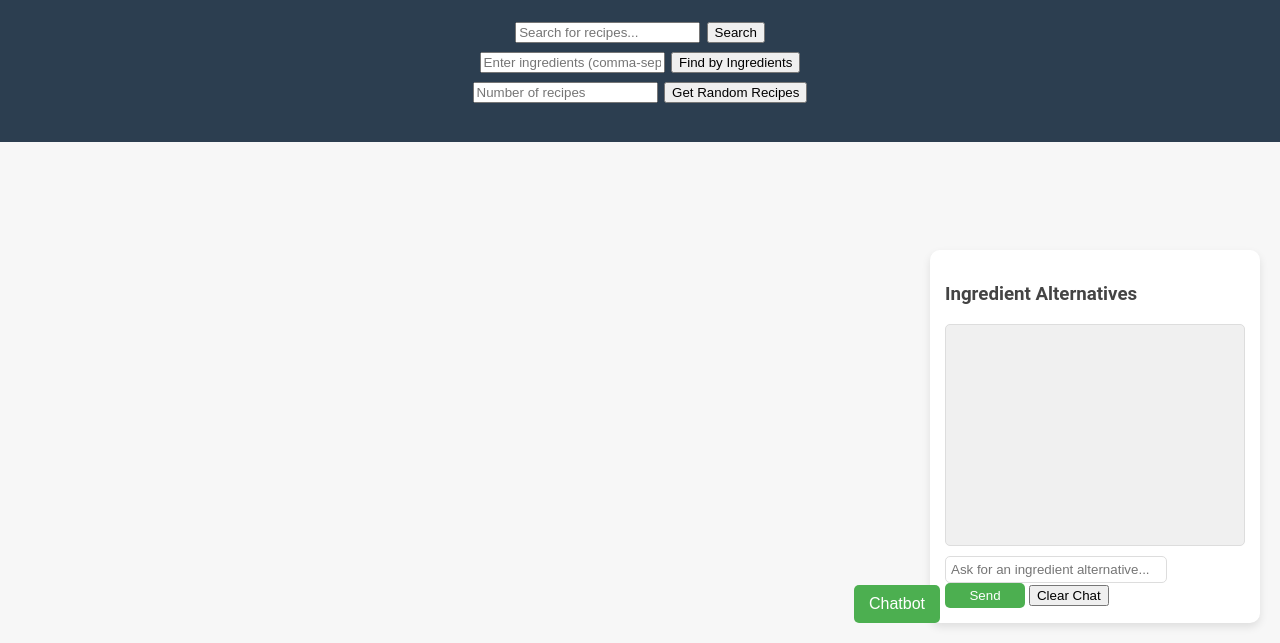
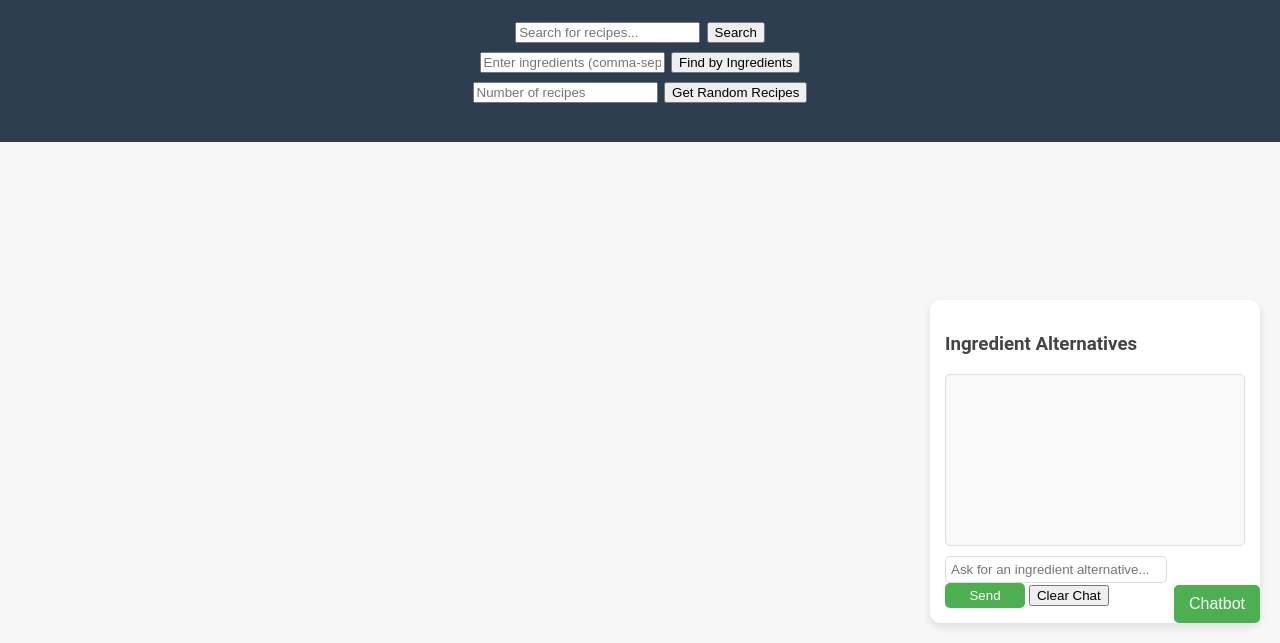
Before and after one commit to jshreve97/GoodEats, a plain HTML site: page index.html in a window 1280 px wide. Both pictures are taken after a click on the button "Chatbot". Shown: the part 157-800 px from the top of the page. Drawn offline with Linux system fonts and the light colour scheme; no server answers.

Commit message:
Update index.html

```diff
--- a/index.html
+++ b/index.html
@@ -33,15 +33,15 @@
     </div>
 
     <!-- Chatbot Toggle Button -->
-    <button id="toggleChatbotBtn" style="position: fixed; bottom: 20px; right: 340px;">Chatbot</button>
+    <button id="toggleChatbotBtn">Chatbot</button>
 
     <!-- Chatbot Container -->
     <div id="chatbot-container" style="display: none;">
         <h3>Ingredient Alternatives</h3>
-        <div id="chatbot-messages" style="height:200px; overflow-y:auto; background:#f0f0f0; padding:10px;">
+        <div id="chatbot-messages">
             <!-- Chat messages will be displayed here -->
         </div>
-        <input type="text" id="chatbotInput" placeholder="Ask for an ingredient alternative..." style="width:70%;">
+        <input type="text" id="chatbotInput" placeholder="Ask for an ingredient alternative...">
         <button id="chatbotSendBtn" onclick="sendChatbotMessage()">Send</button>
         <button id="clearChatBtn" onclick="clearChat()">Clear Chat</button>
     </div>
```
